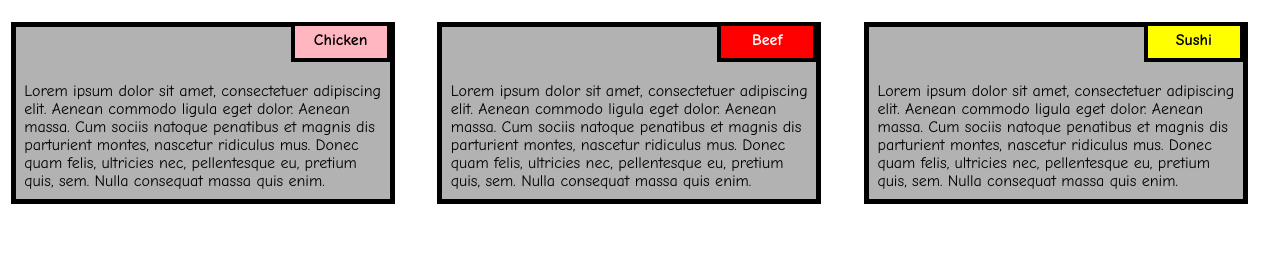
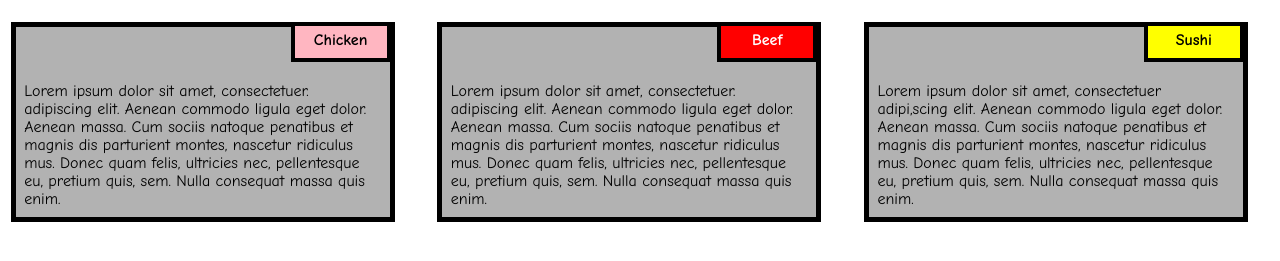
Before and after one commit to Atifba86/coursera-test, a plain HTML site: page mod2_solution/Firsttask.html in a window 1280 px wide. Shown: the part 95-356 px from the top of the page. Drawn offline with Linux system fonts and the light colour scheme.

Commit message:
Update Firsttask.html

```diff
--- a/mod2_solution/Firsttask.html
+++ b/mod2_solution/Firsttask.html
@@ -15,21 +15,21 @@
   <div class="col-lg-4 col-md-6 col-sm-12">
   	<div class="box">
   		<p class="content-name name1">Chicken</p>
-  		<p class="content">Lorem ipsum dolor sit amet, consectetuer adipiscing elit. Aenean commodo ligula eget dolor. Aenean massa. Cum sociis natoque penatibus et magnis dis parturient montes, nascetur ridiculus mus. Donec quam felis, ultricies nec, pellentesque eu, pretium quis, sem. Nulla consequat massa quis enim.</p>
+  		<p class="content">Lorem ipsum dolor sit amet, consectetuer. adipiscing elit. Aenean commodo ligula eget dolor. Aenean massa. Cum sociis natoque penatibus et magnis dis parturient montes, nascetur ridiculus mus. Donec quam felis, ultricies nec, pellentesque eu, pretium quis, sem. Nulla consequat massa quis enim.</p>
   	</div>
   </div>
 
   <div class="col-lg-4 col-md-6 col-sm-12">
   	<div class="box">
    		<p class="content-name name2">Beef</p>
-   		<p class="content">Lorem ipsum dolor sit amet, consectetuer adipiscing elit. Aenean commodo ligula eget dolor. Aenean massa. Cum sociis natoque penatibus et magnis dis parturient montes, nascetur ridiculus mus. Donec quam felis, ultricies nec, pellentesque eu, pretium quis, sem. Nulla consequat massa quis enim.</p>
+   		<p class="content">Lorem ipsum dolor sit amet, consectetuer. adipiscing elit. Aenean commodo ligula eget dolor. Aenean massa. Cum sociis natoque penatibus et magnis dis parturient montes, nascetur ridiculus mus. Donec quam felis, ultricies nec, pellentesque eu, pretium quis, sem. Nulla consequat massa quis enim.</p>
   	</div>
   </div>
 
   <div class="col-lg-4 col-md-12 col-sm-12">
   	<div class="box">
   		<p class="content-name name3">Sushi</p>
-  		<p class="content">Lorem ipsum dolor sit amet, consectetuer adipiscing elit. Aenean commodo ligula eget dolor. Aenean massa. Cum sociis natoque penatibus et magnis dis parturient montes, nascetur ridiculus mus. Donec quam felis, ultricies nec, pellentesque eu, pretium quis, sem. Nulla consequat massa quis enim.</p>
+  		<p class="content">Lorem ipsum dolor sit amet, consectetuer adipi,scing elit. Aenean commodo ligula eget dolor. Aenean massa. Cum sociis natoque penatibus et magnis dis parturient montes, nascetur ridiculus mus. Donec quam felis, ultricies nec, pellentesque eu, pretium quis, sem. Nulla consequat massa quis enim.</p>
   	</div>
   </div>
 
```
